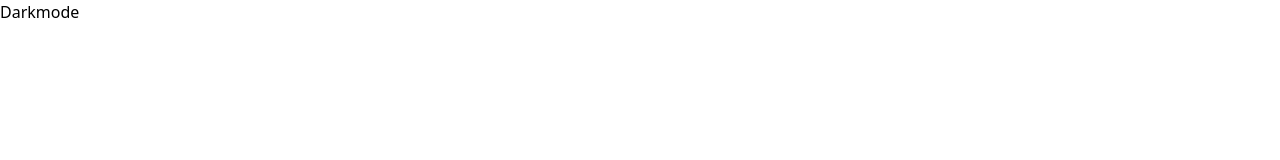
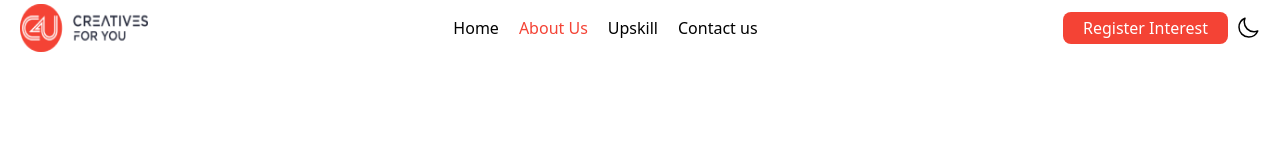
Before and after one commit to rakibulislam161363/Tailwind-project-03, a website built with Vite: page index.html in a window 1280 px wide. Built offline with nearby package versions, Linux system fonts and the light colour scheme.

Commit message:
heder section end

```diff
--- a/index.html
+++ b/index.html
@@ -10,12 +10,52 @@
 
   <!-- ! logho section -->
 
-  <section></section>
+  <section class="container flex justify-between items-center">
+    <!-- logho -->
+     <img class="md:w-32 h-10 md:h-12" src="image/c4u full logo_2022 1.png" alt="">
+     <!-- nav area -->
+
+     <nav class="hidden md:flex">
+      <ul class="flex gap-5">
+        <li class="hovereffect">Home</li>
+        <li class="text-[#F44335] hovereffect">About Us</li>
+        <li class="hovereffect">Upskill</li>
+        <li class="hovereffect">Contact us</li>
+      </ul>
+     </nav>
+
+    <div class="flex justify-center items-center gap-2">
+      <button class="bg-[#F44335] text-white px-3 md:px-5 py-1 rounded-lg hover:scale-110 transition-all delay-300">Register Interest</button>
+      <button id="btn"><svg xmlns="http://www.w3.org/2000/svg" fill="none" viewBox="0 0 24 24" stroke-width="1.5"
+          stroke="currentColor" class="size-6 dark:stroke-white hover:scale-110 transition-all delay-300">
+          <path stroke-linecap="round" stroke-linejoin="round"
+            d="M21.752 15.002A9.72 9.72 0 0 1 18 15.75c-5.385 0-9.75-4.365-9.75-9.75 0-1.33.266-2.597.748-3.752A9.753 9.753 0 0 0 3 11.25C3 16.635 7.365 21 12.75 21a9.753 9.753 0 0 0 9.002-5.998Z" />
+        </svg>
+      </button>
+      <button class="md:hidden" id="btn2">
+        <svg xmlns="http://www.w3.org/2000/svg" fill="none" viewBox="0 0 24 24" stroke-width="1.5" stroke="currentColor"
+          class="size-6 dark:stroke-white hover:scale-110 transition-all delay-300">
+          <path stroke-linecap="round" stroke-linejoin="round"
+            d="M3.75 5.25h16.5m-16.5 4.5h16.5m-16.5 4.5h16.5m-16.5 4.5h16.5" />
+        </svg>
+
+      </button>
+    </div>
+    <nav class="absolute md:hidden top-14 justify-center items-center mx-auto left-0 right-0">
+      <ul id="ullink" class="-translate-x-full flex flex-col justify-center items-center gap-1 bg-[#F44335] text-white rounded-lg">
+        <li class="lilist">Home</li>
+        <li class="lilist">About Us</li>
+        <li class="lilist">Upskill</li>
+        <li class="lilist">Contact us</li>
+      </ul>
+    </nav>
+
+  </section>
 
 
 
 
-  <button id="btn">Darkmode</button>
+
 
 
 
@@ -30,7 +70,14 @@
     });
 
 
+    const ullink = document.getElementById("ullink");
+    const btn2 = document.getElementById("btn2");
 
+
+    btn2.addEventListener("click", () => {
+
+      ullink.classList.toggle("open");
+    });
 
 
 
--- a/style.css
+++ b/style.css
@@ -1,3 +1,18 @@
 @tailwind base;
 @tailwind components;
 @tailwind utilities;
+
+@layer utilities{
+  .container {
+    @apply px-5 py-1
+  }
+  .lilist{
+    @apply hover:bg-slate-400 w-full justify-center flex hover:text-black cursor-pointer py-1
+  }
+  .open{
+    @apply translate-x-0 transition-all delay-500
+  }
+  .hovereffect{
+    @apply hover:text-green-500 cursor-pointer
+  }
+}
```
